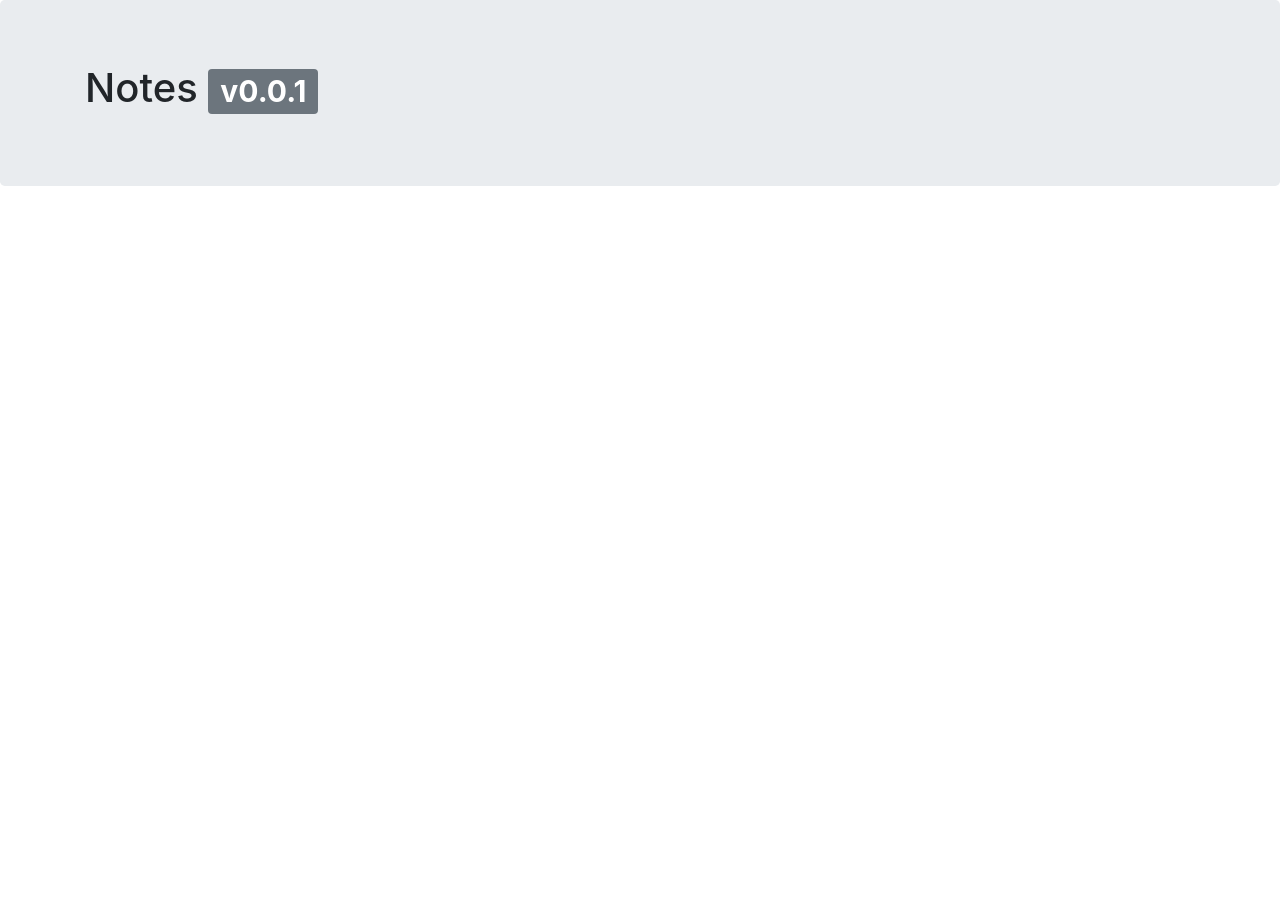
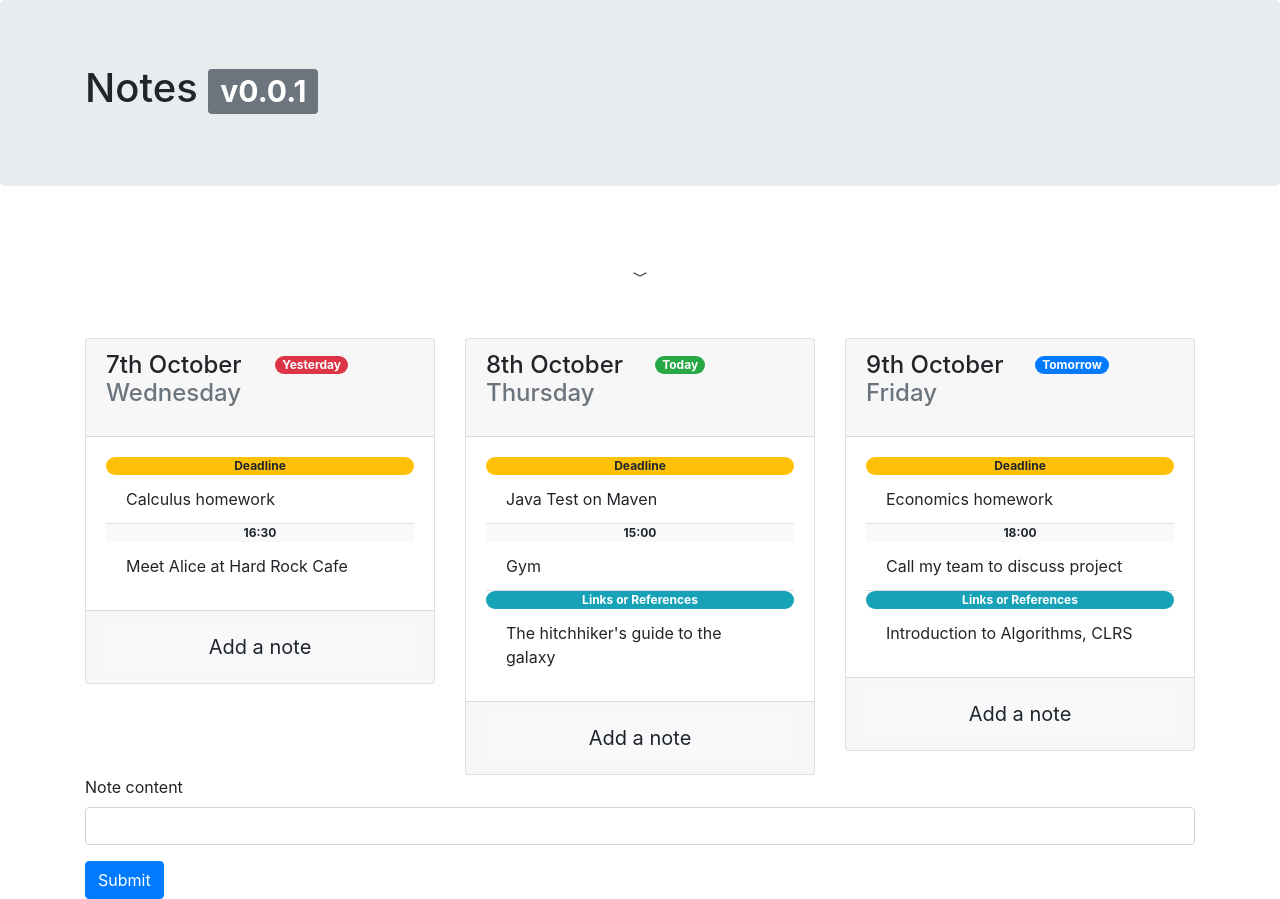
Before and after one commit to msaaddev/Notelify, a React (Create React App) app: page / in a window 1280 px wide. Before the commit the page ends 800 px from the top, so only its background shows below. Built offline with nearby package versions, Linux system fonts and the light colour scheme.

Commit message:
📦 NEW: complete layout

```diff
--- a/src/App.js
+++ b/src/App.js
@@ -16,6 +16,178 @@ function App() {
                     </div>
                 </div>
             </header>
+            <div id='arrow-container' className='container'>
+                <div className='row'>
+                    <div className='col-sm-4'></div>
+                    <div className='col-sm-4'>
+                        <div className='d-flex align-items-center justify-content-center p-3 py-5 mb-2 rounded'>
+                            <svg
+                                width='1em'
+                                height='1em'
+                                viewBox='0 0 16 16'
+                                classNameName='bi bi-chevron-compact-down'
+                                fill='currentColor'
+                                xmlns='http://www.w3.org/2000/svg'
+                            >
+                                <path
+                                    fill-rule='evenodd'
+                                    d='M1.553 6.776a.5.5 0 0 1 .67-.223L8 9.44l5.776-2.888a.5.5 0 1 1 .448.894l-6 3a.5.5 0 0 1-.448 0l-6-3a.5.5 0 0 1-.223-.67z'
+                                ></path>
+                            </svg>
+                        </div>
+                    </div>
+                    <div className='col-sm-4'></div>
+                </div>
+            </div>
+            <div id='days-container' className='container'>
+                <div className='row'>
+                    <div className='col-sm-4'>
+                        <div className='card'>
+                            <div className='card-header'>
+                                <div className='row'>
+                                    <div className='col-sm-6'>
+                                        <h4>
+                                            7th October
+                                            <p className='text-muted'>Wednesday</p>
+                                        </h4>
+                                    </div>
+
+                                    <div className='col-sm-6'>
+                                        <span className='badge badge-pill badge-danger'>
+                                            Yesterday
+                                        </span>
+                                    </div>
+                                </div>
+                            </div>
+                            <div className='card-body'>
+                                <ul className='list-group list-group-flush'>
+                                    <span className='badge badge-pill badge-warning'>Deadline</span>
+                                    <li className='list-group-item'>Calculus homework</li>
+
+                                    <span className='badge badge-light'>16:30</span>
+                                    <li className='list-group-item'>
+                                        Meet Alice at Hard Rock Cafe
+                                    </li>
+                                </ul>
+                            </div>
+                            <div className='card-footer text-muted'>
+                                <button
+                                    type='button'
+                                    className='add-note btn btn-lg btn-block btn-light'
+                                >
+                                    Add a note
+                                </button>
+                            </div>
+                        </div>
+                    </div>
+
+                    <div className='col-sm-4'>
+                        <div className='card'>
+                            <div className='card-header'>
+                                <div className='row'>
+                                    <div className='col-sm-6'>
+                                        <h4>
+                                            8th October
+                                            <p className='text-muted'>Thursday</p>
+                                        </h4>
+                                    </div>
+
+                                    <div className='col-sm-6'>
+                                        <span className='badge badge-pill badge-success'>
+                                            Today
+                                        </span>
+                                    </div>
+                                </div>
+                            </div>
+
+                            <div className='card-body'>
+                                <ul className='list-group list-group-flush'>
+                                    <span className='badge badge-pill badge-warning'>Deadline</span>
+                                    <li className='list-group-item'>Java Test on Maven</li>
+
+                                    <span className='badge badge-light'>15:00</span>
+                                    <li className='list-group-item'>Gym</li>
+
+                                    <span className='badge badge-pill badge-info'>
+                                        Links or References
+                                    </span>
+                                    <li className='list-group-item'>
+                                        The hitchhiker's guide to the galaxy
+                                    </li>
+                                </ul>
+                            </div>
+                            <div className='card-footer text-muted'>
+                                <button
+                                    type='button'
+                                    className='add-note btn btn-lg btn-block btn-light'
+                                >
+                                    Add a note
+                                </button>
+                            </div>
+                        </div>
+                    </div>
+
+                    <div className='col-sm-4'>
+                        <div className='card'>
+                            <div className='card-header'>
+                                <div className='row'>
+                                    <div className='col-sm-6'>
+                                        <h4>
+                                            9th October
+                                            <p className='text-muted'>Friday</p>
+                                        </h4>
+                                    </div>
+
+                                    <div className='col-sm-6'>
+                                        <span className='badge badge-pill badge-primary'>
+                                            Tomorrow
+                                        </span>
+                                    </div>
+                                </div>
+                            </div>
+                            <div className='card-body'>
+                                <ul className='list-group list-group-flush'>
+                                    <span className='badge badge-pill badge-warning'>Deadline</span>
+                                    <li className='list-group-item'>Economics homework</li>
+
+                                    <span className='badge badge-light'>18:00</span>
+                                    <li className='list-group-item'>
+                                        Call my team to discuss project
+                                    </li>
+
+                                    <span className='badge badge-pill badge-info'>
+                                        Links or References
+                                    </span>
+                                    <li className='list-group-item'>
+                                        Introduction to Algorithms, CLRS
+                                    </li>
+                                </ul>
+                            </div>
+                            <div className='card-footer text-muted'>
+                                <button
+                                    type='button'
+                                    className='add-note btn btn-lg btn-block btn-light'
+                                >
+                                    Add a note
+                                </button>
+                            </div>
+                        </div>
+                    </div>
+                </div>
+            </div>
+            <div className='note-editor container'>
+                <div className='row'>
+                    <div className='col-sm-12'>
+                        <div className='form-group'>
+                            <label for='note-content'>Note content</label>
+                            <input id='note-content' className='form-control' />
+                        </div>
+                        <button className='submit-note btn btn-primary'>Submit</button>
+                    </div>
+                </div>
+            </div>
+
+            <div className='col-sm-12'></div>
         </div>
     );
 }
```
